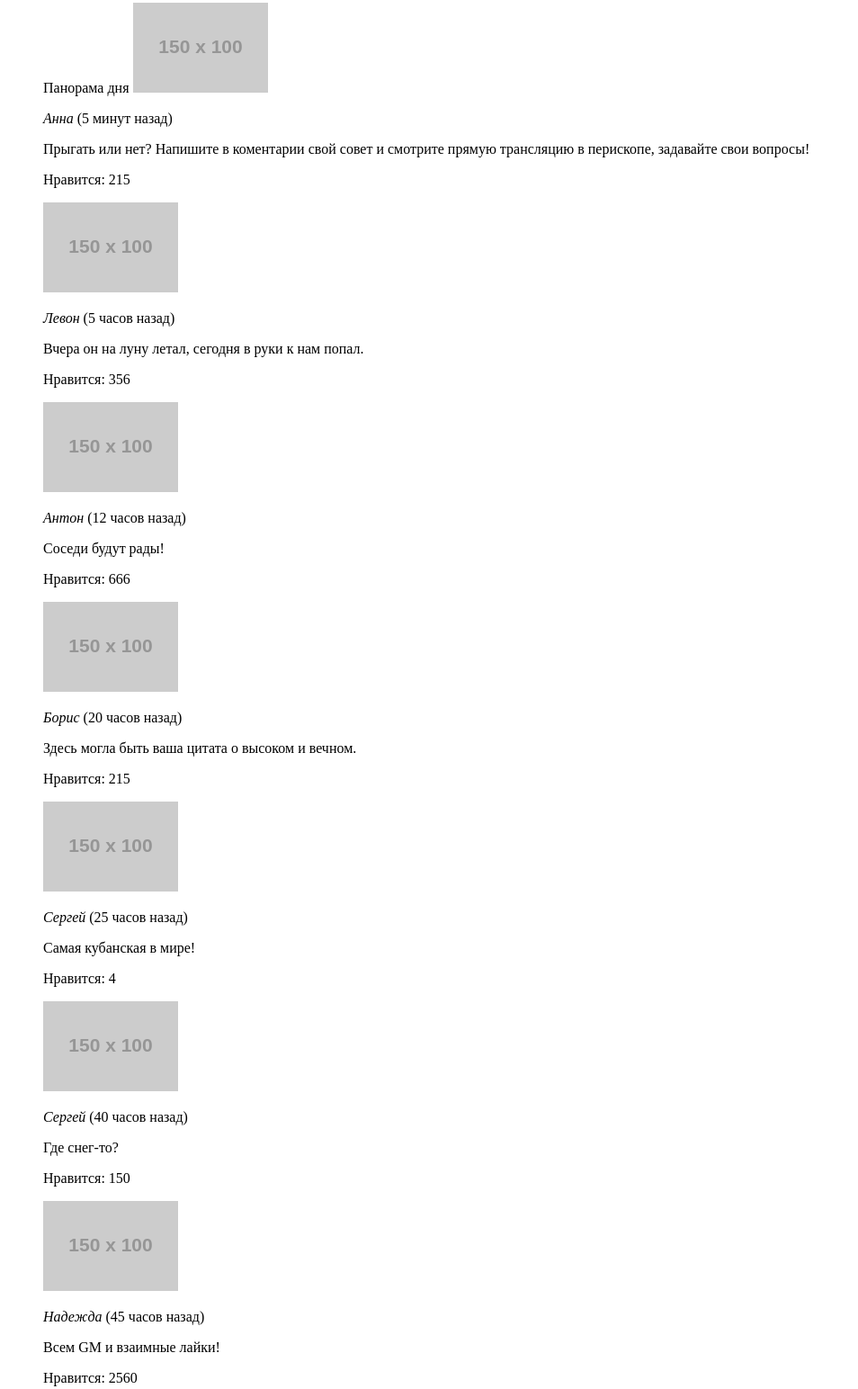
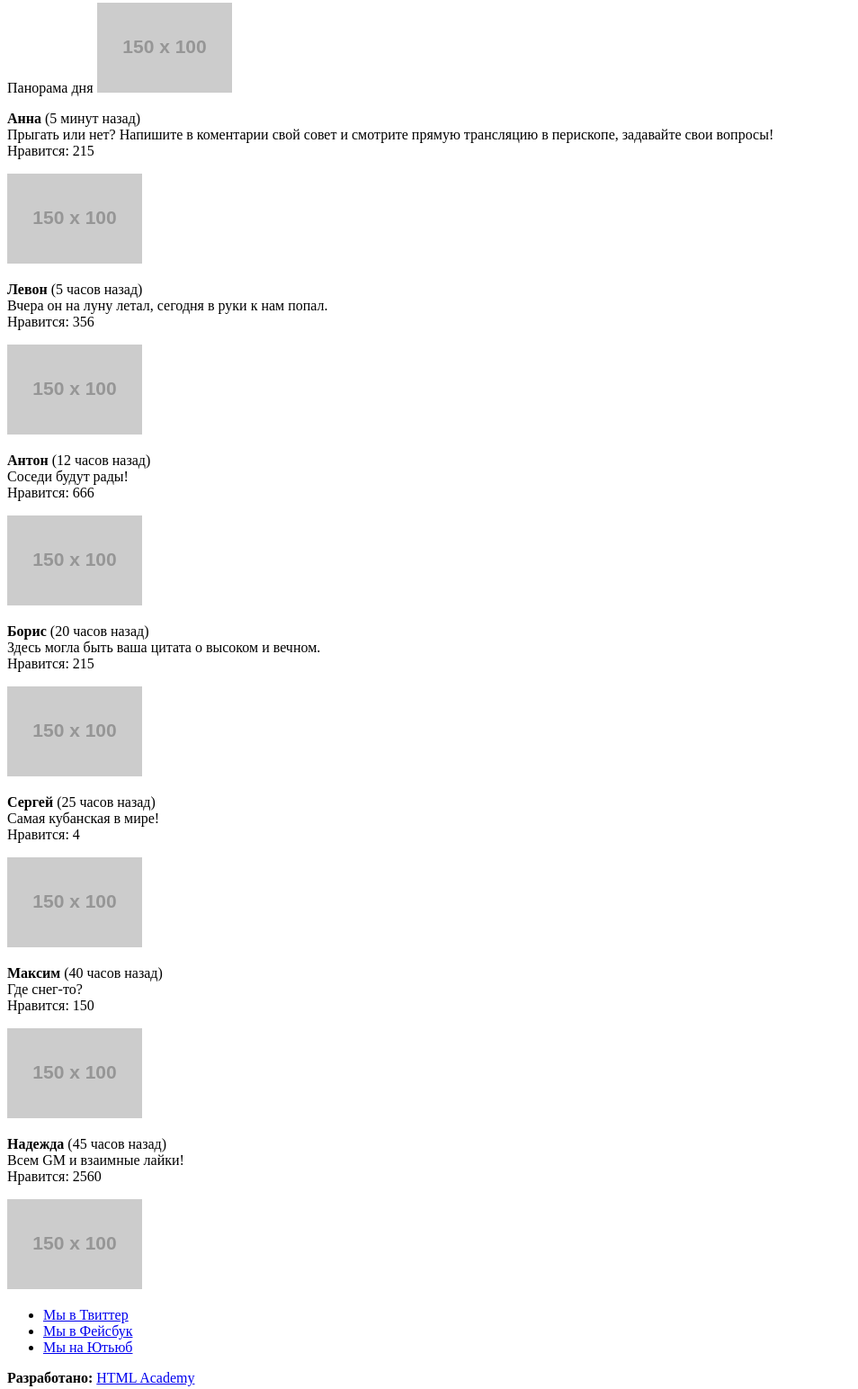
Before and after one commit to MrCorax/274053-pink-17, a website: page source/photo.html in a window 1280 px wide. Shown: the part 379-1923 px from the top of the page at 90% size, without its empty margins (0-954 px from the left). Drawn offline with Linux system fonts and the light colour scheme; placeholder pictures from the web are drawn by us.

Commit message:
правка мелких косяков

```diff
--- a/source/photo.html
+++ b/source/photo.html
@@ -14,11 +14,11 @@
         <button class="main-nav__toggle" type="button" >Открыть меню</button>
         <div class="main-nav__wrapper">
           <ul class="main-nav__list site-list">
-            <li class="site-list__item site-list__item--active">
+            <li class="site-list__item">
               <a href="index.html">Главная</a>
             </li>
             <li class="site-list__item site-list__item--active">
-              <a">Фотографии</a>
+              <a>Фотографии</a>
             </li>
             <li class="site-list__item">
               <a href="form.html">Конкурс</a>
@@ -33,74 +33,70 @@
 
     <main class="page-main">
       <h1 class="visually-hidden">Pink - доказательство твоего мастерства</h1>
+      <h2 class="page-main__title">Фотографии пользователей</h2>
 
-      <section class="reviews">
-        <h2 class="reviews__title">Фотографии пользователей</h2>
-        <p class="reviews__description">Взгляните на фотографии, которые выкладывают пользователи! Видите, как не хватает ваших?</p>
-        <div class="reviews__list">
-          <blockquote class="reviews__item">
-            <p class="reviews__author-picture"><span class="reviews__picture-figcaption">Панорама дня</span>
-              <img src="http://placehold.it/150x100" alt="Панорамная фотография Анны - мост над рекой">
-            </p>
-            <cite class="reviews__author-name">Анна</cite>
-            <time class="reviews__post-time">(5 минут назад)</time>
-              <p class="reviews__text">Прыгать или нет? Напишите в коментарии свой совет и смотрите прямую трансляцию в перископе, задавайте свои вопросы!</p>
-              <p class="reviews__like">Нравится: 215</p>
-          </blockquote>
-          <blockquote class="reviews__item">
-            <p class="reviews__author-picture">
-              <img src="http://placehold.it/150x100" alt="Фотография Левона - автомобиль">
-            </p>
-            <cite class="reviews__author-name">Левон</cite>
-            <time class="reviews__post-time">(5 часов назад)</time>
-              <p class="reviews__text">Вчера он на луну летал, сегодня в руки к нам попал.</p>
-              <p class="reviews__like">Нравится: 356</p>
-          </blockquote>
-          <blockquote class="reviews__item">
-            <p class="reviews__author-picture">
-              <img src="http://placehold.it/150x100" alt="Фотография Антона - барабанная установка">
-            </p>
-            <cite class="reviews__author-name">Антон</cite>
-            <time class="reviews__post-time">(12 часов назад)</time>
-              <p class="reviews__text">Соседи будут рады!</p>
-              <p class="reviews__like">Нравится: 666</p>
-          </blockquote>
-          <blockquote class="reviews__item">
-            <p class="reviews__author-picture">
-              <img src="http://placehold.it/150x100" alt="Фотография Бориса - стеклянный потолок в холле бизнес центра">
-            </p>
-            <cite class="reviews__author-name">Борис</cite>
-            <time class="reviews__post-time">(20 часов назад)</time>
-              <p class="reviews__text">Здесь могла быть ваша цитата о высоком и вечном.</p>
-              <p class="reviews__like">Нравится: 215</p>
-          </blockquote>
-          <blockquote class="reviews__item">
-            <p class="reviews__author-picture">
-              <img src="http://placehold.it/150x100" alt="Фотография Сергея - рынок на Кубани">
-            </p>
-            <cite class="reviews__author-name">Сергей</cite>
-            <time class="reviews__post-time">(25 часов назад)</time>
-              <p class="reviews__text">Самая кубанская в мире!</p>
-              <p class="reviews__like">Нравится: 4</p>
-          </blockquote>
-          <blockquote class="reviews__item">
-            <p class="reviews__author-picture">
-              <img src="http://placehold.it/150x100" alt="Фотография Максима - где-то в горах">
-            </p>
-            <cite class="reviews__author-name">Сергей</cite>
-            <time class="reviews__post-time">(40 часов назад)</time>
-              <p class="reviews__text">Где снег-то?</p>
-              <p class="reviews__like">Нравится: 150</p>
-          </blockquote>
-          <blockquote class="reviews__item">
-            <p class="reviews__author-picture">
-                <img src="http://placehold.it/150x100" alt="Фотография Надежды  - закат из самолета">
-            </p>
-            <cite class="reviews__author-name">Надежда</cite>
-            <time class="reviews__post-time">(45 часов назад)</time>
-              <p class="reviews__text">Всем GM и взаимные лайки!</p>
-              <p class="reviews__like">Нравится: 2560</p>
-          </blockquote>
+      <section class="messages">
+        <p class="messages__description">Взгляните на фотографии, которые выкладывают пользователи! Видите, как не хватает ваших?</p>
+
+        <div class="messages__list">
+
+          <div class="messages__item">
+            <span class="messages__picture-figcaption">Панорама дня</span>
+            <img class="messages__author-picture" src="http://placehold.it/150x100" alt="Панорамная фотография Анны - мост над рекой">
+            <p class="messages__text"><b>Анна</b>
+            <time class="messages__post-time">(5 минут назад)</time><br>
+            Прыгать или нет? Напишите в коментарии свой совет и смотрите прямую трансляцию в перископе, задавайте свои вопросы! <br>
+            <span class="messages__like">Нравится: 215</span></p>
+          </div>
+
+          <div class="messages__item">
+            <img class="messages__author-picture" src="http://placehold.it/150x100" alt="Фотография Левона - автомобиль">
+            <p class="messages__text"><b>Левон</b>
+            <time class="messages__post-time">(5 часов назад)</time><br>
+            Вчера он на луну летал, сегодня в руки к нам попал.<br>
+            <span class="messages__like">Нравится: 356</span></p>
+          </div>
+
+          <div class="messages__item">
+            <img class="messages__author-picture" src="http://placehold.it/150x100" alt="Фотография Антона - барабанная установка">
+            <p class="messages__text"><b>Антон</b>
+            <time class="messages__post-time">(12 часов назад)</time><br>
+            Соседи будут рады!<br>
+            <span class="messages__like">Нравится: 666</span></p>
+          </div>
+
+          <div class="messages__item">
+            <img class="messages__author-picture" src="http://placehold.it/150x100" alt="Фотография Бориса - стеклянный потолок в холле бизнес центра">
+            <p class="messages__text"><b>Борис</b>
+            <time class="messages__post-time">(20 часов назад)</time><br>
+            Здесь могла быть ваша цитата о высоком и вечном.<br>
+            <span class="messages__like">Нравится: 215</span></p>
+          </div>
+
+          <div class="messages__item">
+            <img class="messages__author-picture" src="http://placehold.it/150x100" alt="Фотография Сергея - рынок на Кубани">
+            <p class="messages__text"><b>Сергей</b>
+            <time class="messages__post-time">(25 часов назад)</time><br>
+            Самая кубанская в мире!<br>
+            <span class="messages__like">Нравится: 4</span></p>
+          </div>
+
+          <div class="messages__item">
+            <img class="messages__author-picture" src="http://placehold.it/150x100" alt="Фотография Максима - где-то в горах">
+            <p class="messages__text"><b>Максим</b>
+            <time class="messages__post-time">(40 часов назад)</time><br>
+            Где снег-то?<br>
+            <span class="messages__like">Нравится: 150</span></p>
+          </div>
+
+          <div class="messages__item">
+            <img class="messages__author-picture" src="http://placehold.it/150x100" alt="Фотография Надежды  - закат из самолета">
+            <p class="messages__text"><b>Надежда</b>
+            <time class="messages__post-time">(45 часов назад)</time><br>
+            Всем GM и взаимные лайки!<br>
+            <span class="messages__like">Нравится: 2560</span></p>
+          </div>
+
         </div>
       </section>
 
@@ -126,7 +122,7 @@
         </div>
         <div class="page-footer__copyright copyright">
           <b class="copyright__text">Разработано:</b>
-          <a class="button copyright__link" href="https://htmlacademy.ru/intensive/adaptive">HTML Academy</a>
+          <a class="copyright__link" href="https://htmlacademy.ru/intensive/adaptive">HTML Academy</a>
         </div>
       </div>
     </footer>
```
Also changed, not shown: source/form.html (+4 -5 lines), source/index.html (+4 -4 lines).
